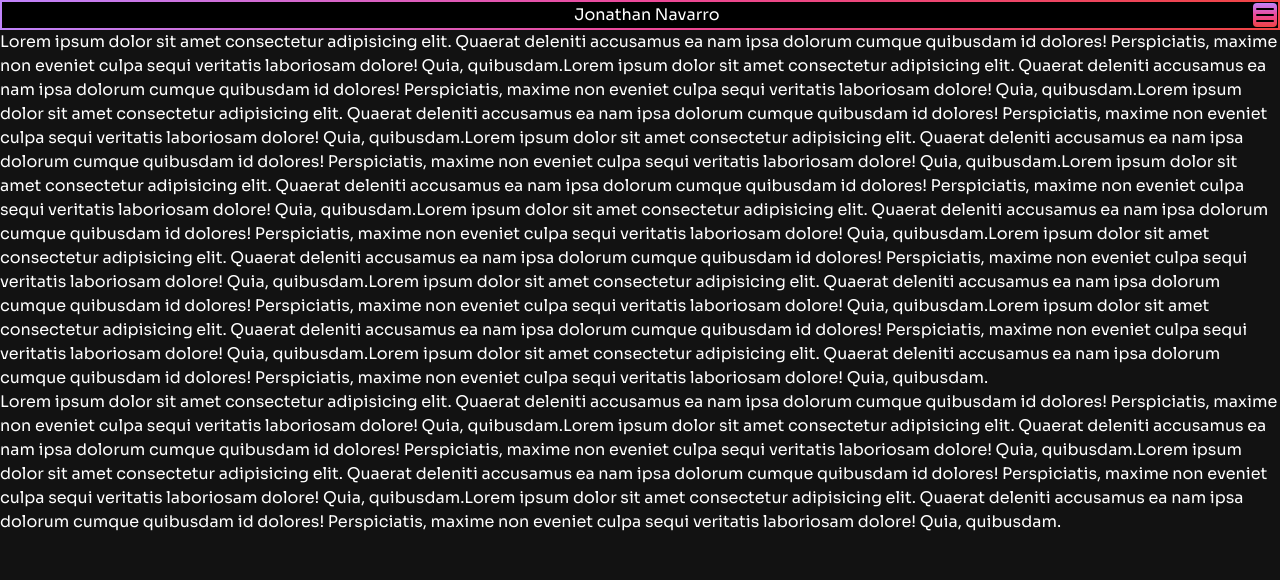
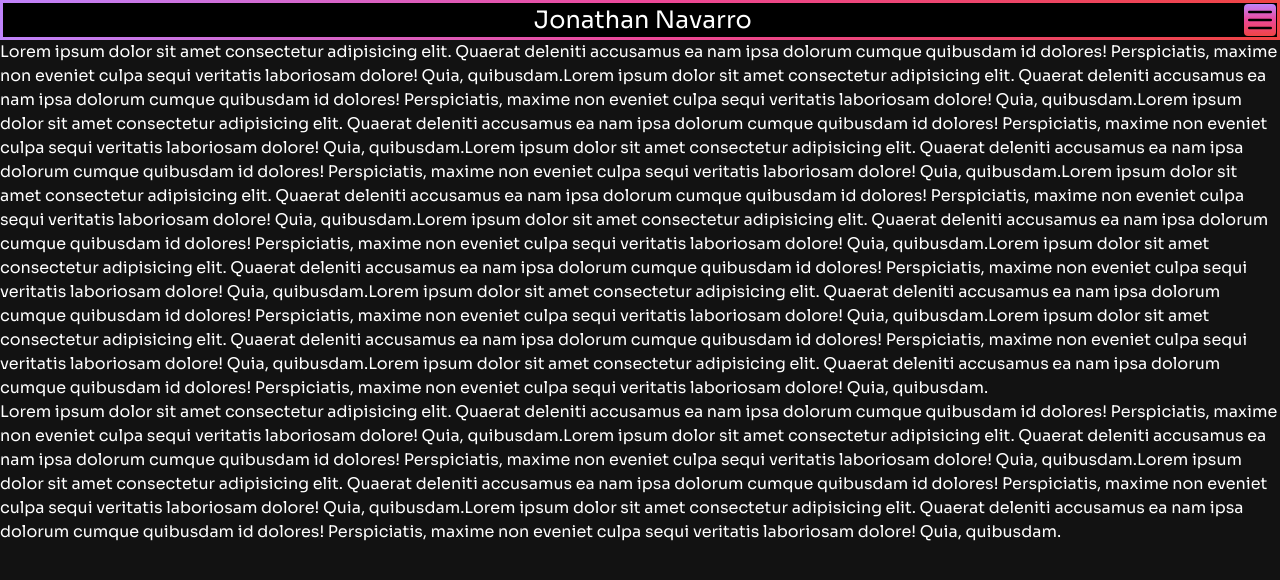
Before and after one commit to Jonnaa/Portfolio, a React (Vite) app: page / in a window 1280 px wide. Shown: the top 580 px of the page. Built offline with nearby package versions, Linux system fonts and the light colour scheme.

Commit message:
Increased font for name

```diff
--- a/src/components/Header.jsx
+++ b/src/components/Header.jsx
@@ -10,15 +10,15 @@ const Header = () => {
   }
   return (
     <>
-      <div className="sticky top-0 z-50 p-[2.2px] bg-gradient-to-r from-purple-400 via-pink-500 to-red-500 ">
+      <div className="sticky top-0 z-50 p-[2.8px] bg-gradient-to-r from-purple-400 via-pink-500 to-red-500 ">
         <div className="bg-black flex flex-row justify-between p-px">
           <span className="invisible">Invis</span>
-          <span className="">Jonathan Navarro</span>
+          <span className="text-2xl">Jonathan Navarro</span>
           <nav className="">
             <img
               src={Burger}
               alt="Navigation Menu"
-              className="w-6 rounded bg-gradient-to-b from-purple-400 via-pink-500 to-red-500 cursor-pointer"
+              className="w-8 rounded bg-gradient-to-b from-purple-400 via-pink-500 to-red-500 cursor-pointer"
               onClick={handleOnClick}
             />
           </nav>
```
